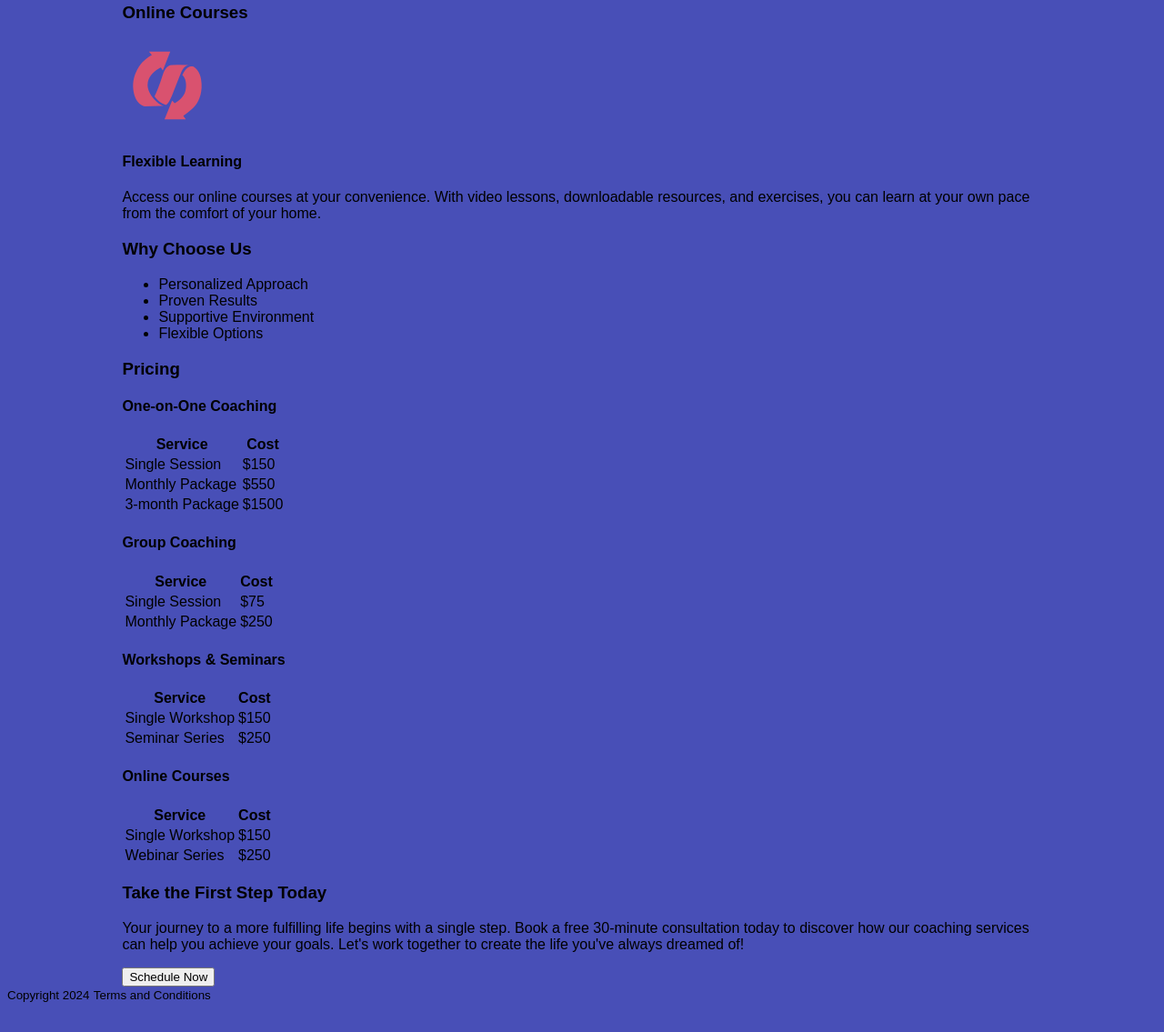
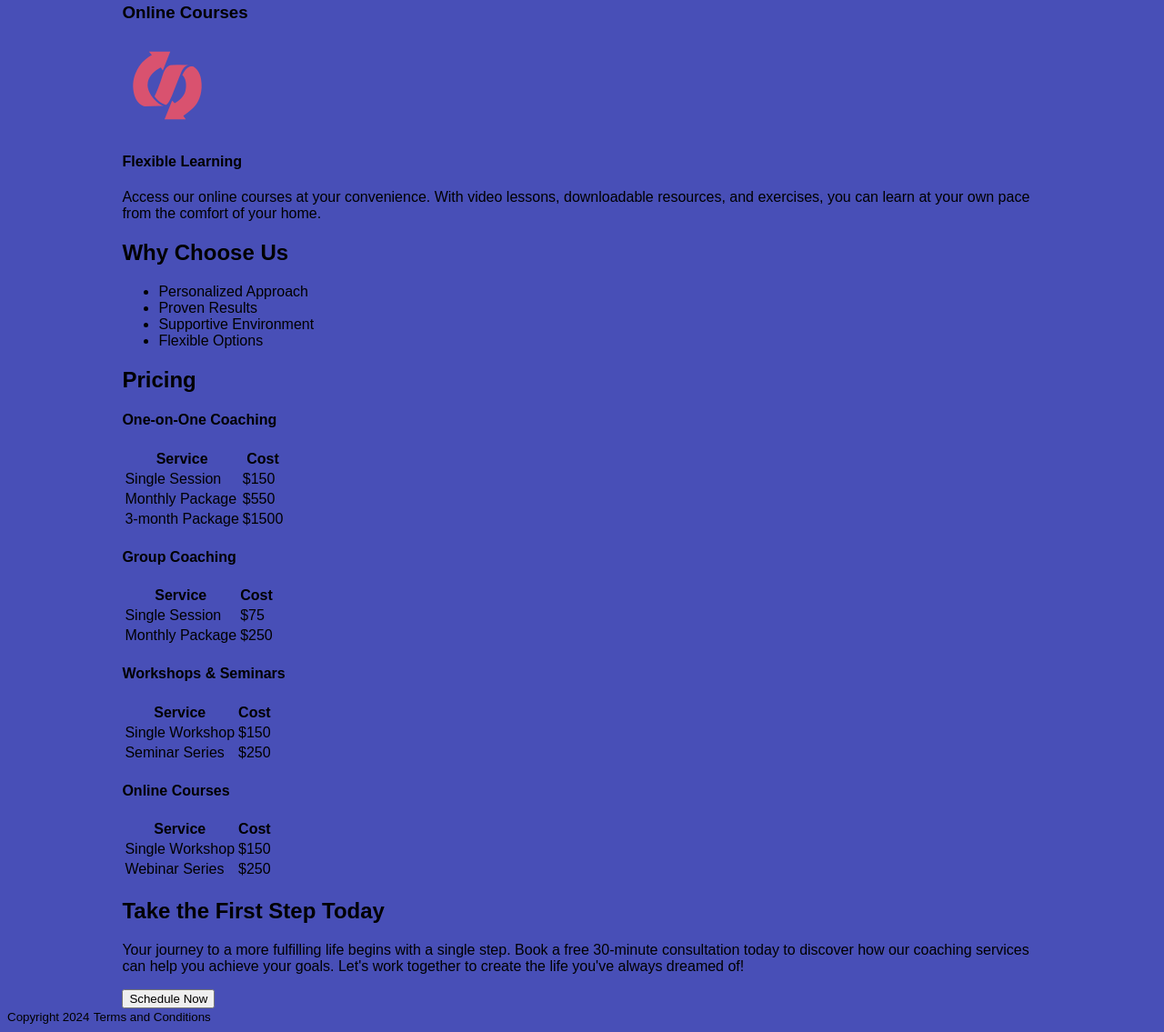
Before and after one commit to JAae13/path-to-success, a plain HTML site: page index.html in a window 1280 px wide. Shown: the part 1653-2788 px from the top of the page at 91% size. Before the commit the page ends 2764 px from the top, so only its background shows below. Drawn offline with Linux system fonts and the light colour scheme; a web font is replaced by a local one.

Commit message:
Fixed HTML
corrected the h2's

```diff
--- a/index.html
+++ b/index.html
@@ -5,7 +5,6 @@
     <meta name="viewport" content="width=device-width, initial-scale=1.0">
     <link rel="stylesheet" href="styles.css">
     <title>Path to Success</title>
-
 </head>
 <body>
     <header>
@@ -71,7 +70,7 @@
             </section>
         </section>
         <section class="Why-Us">
-            <h3>Why Choose Us</h3>
+            <h2>Why Choose Us</h2>
             <ul>
                 <li>Personalized Approach</li>
                 <li>Proven Results</li>
@@ -80,7 +79,7 @@
             </ul>
         </section>
         <section class="Pricing">
-            <h3>Pricing</h3>
+            <h2>Pricing</h2>
             <section>
                 <h4>One-on-One Coaching</h4>
                 <table>
@@ -155,7 +154,7 @@
             </section>
         </section>
         <section class="First-Step">
-            <h3>Take the First Step Today</h3>
+            <h2>Take the First Step Today</h2>
             <p>Your journey to a more fulfilling life begins with a single step. Book a free 30-minute consultation today to discover how our coaching services can help you achieve your goals. Let's work together to create the life you've always dreamed of!</p>
             <button>Schedule Now</button>
         </section>
```
